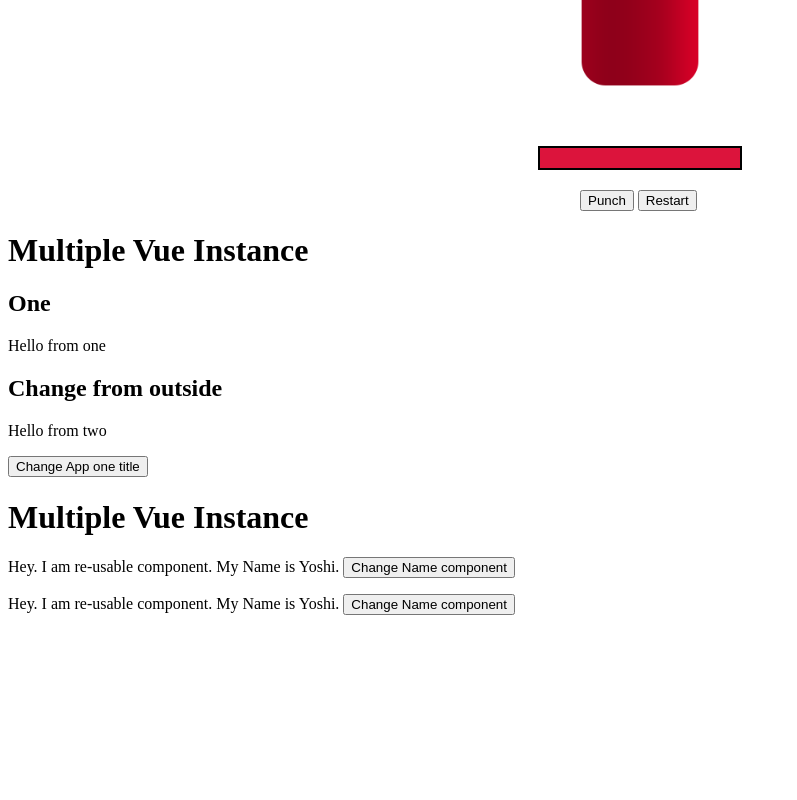
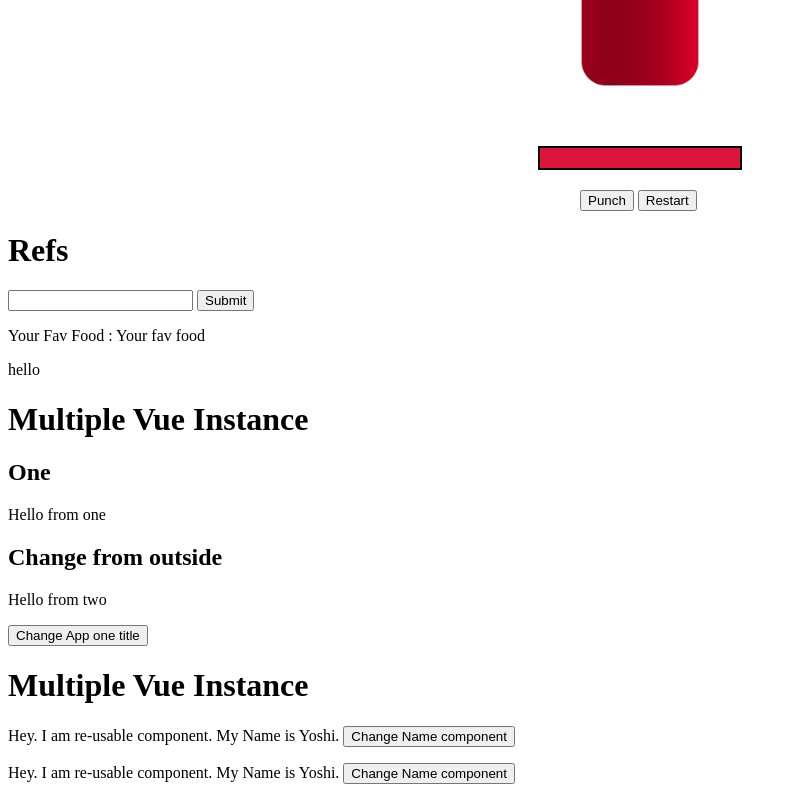
Before and after one commit to mat8392/vue-playlist, a plain HTML site: page index.html in a window 1280 px wide. Shown: the part 3282-4082 px from the top of the page, without its empty margins (0-797 px from the left). Before the commit the page ends 3913 px from the top, so only its background shows below. Drawn offline with nearby package versions, Linux system fonts and the light colour scheme.

Commit message:
refs reference

```diff
--- a/app.js
+++ b/app.js
@@ -39,6 +39,7 @@ var first = new Vue({
         ],
         health: 100,
         ended: false,
+        output: 'Your fav food',
     },
     methods : {
         greet: function(time) {
@@ -74,7 +75,13 @@ var first = new Vue({
         restart: function() {
             this.health = 100;
             this.ended = false;
-        }
+        },
+        readRefs: function() {
+            console.log(this.$refs);
+            console.log(this.$refs.input.value);
+            console.log(this.$refs.test.innerHTML);
+            this.output = this.$refs.input.value;
+        },
     },
     computed: {
             addToA:function() {
--- a/index.html
+++ b/index.html
@@ -124,6 +124,12 @@
                 <button v-on:click="restart">Restart</button>
             </div>
 
+            <h1>Refs</h1>
+             <input type="text" ref="input"/>
+             <button v-on:click="readRefs">Submit</button>
+             <p>Your Fav Food : {{ output }}</p>
+             <div ref="test">hello</div>
+
         </div>
         <h1>Multiple Vue Instance</h1>
         <div id="vue-app-one">
```
